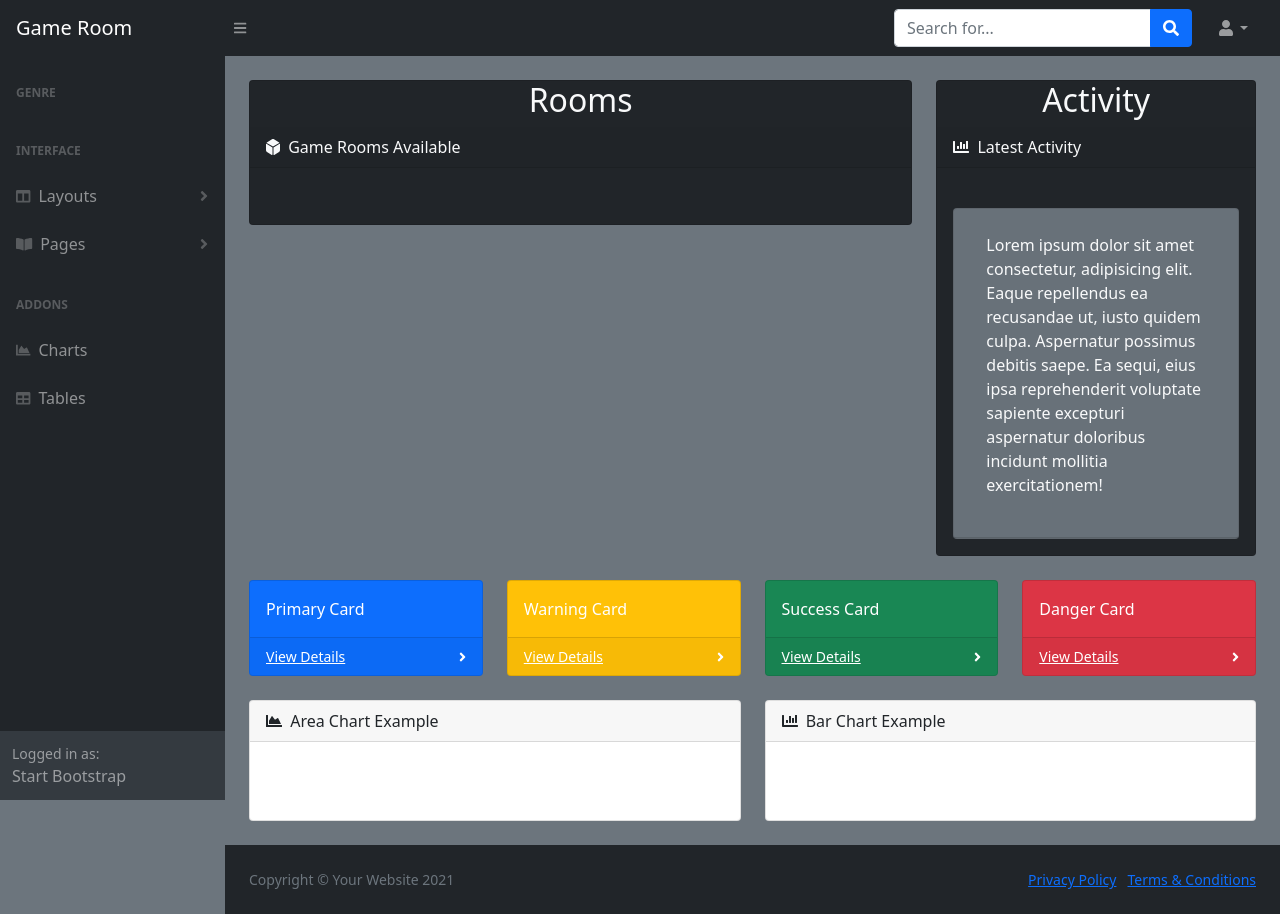
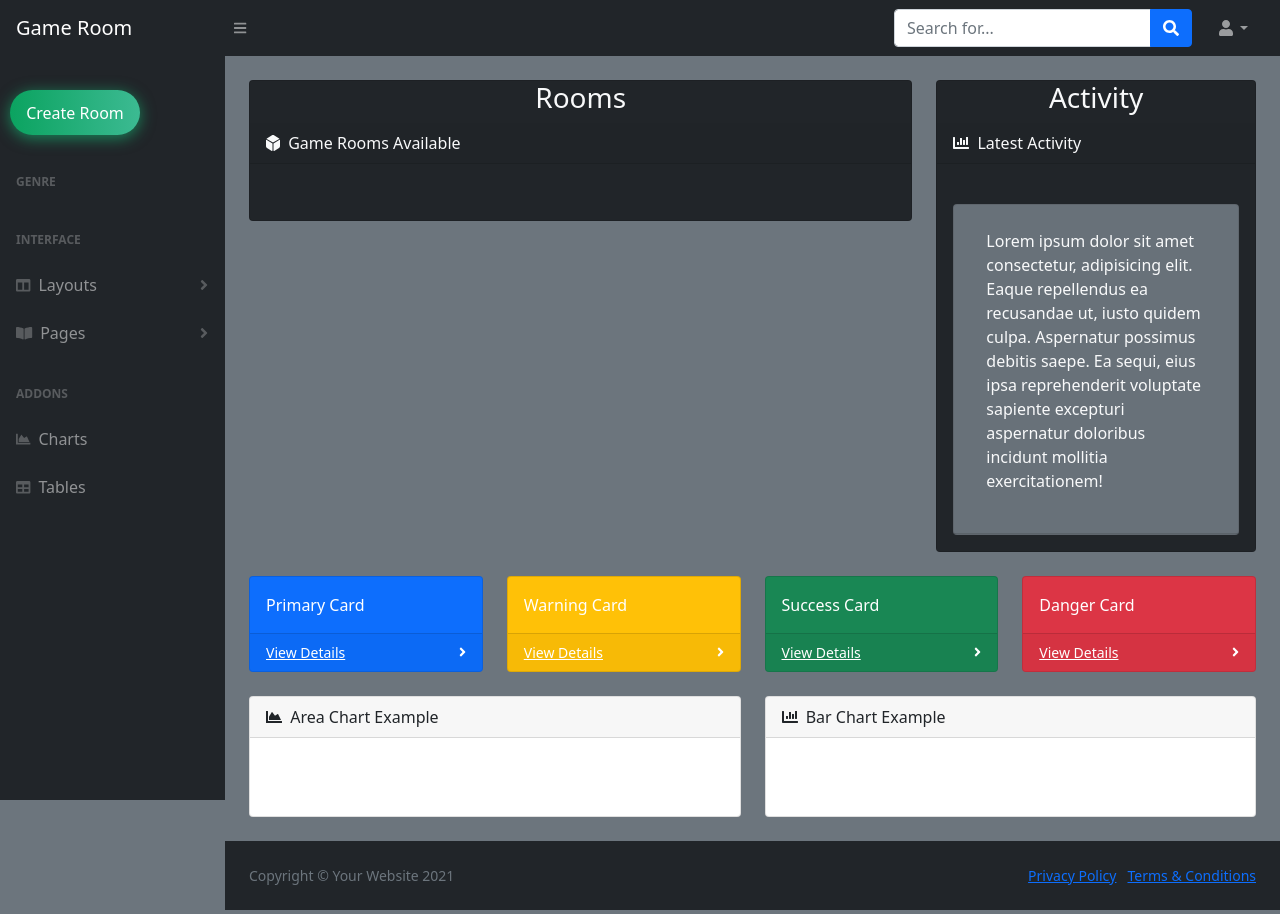
Before and after one commit to Ario124/Game_Room, a Django app: page / in a window 1280 px wide. Run offline with Django 3.2, Linux system fonts and the light colour scheme; data that the repository does not hold is empty.

Commit message:
Added Create Room button inside sidebar

```diff
--- a/base/templates/base/home.html
+++ b/base/templates/base/home.html
@@ -16,7 +16,7 @@
     <body class="sb-nav-fixed bg-secondary">
         <nav class="sb-topnav navbar navbar-expand navbar-dark bg-dark">
             <!-- Navbar Brand-->
-            <a class="navbar-brand ps-3" href="index.html">Game Room</a>
+            <a class="navbar-brand ps-3 game-room-title" href="#">Game Room</a>
             <!-- Sidebar Toggle-->
             <button class="btn btn-link btn-sm order-1 order-lg-0 me-4 me-lg-0" id="sidebarToggle" href="#!"><i class="fas fa-bars"></i></button>
             <!-- Navbar Search-->
@@ -31,10 +31,14 @@
                 <li class="nav-item dropdown">
                     <a class="nav-link dropdown-toggle" id="navbarDropdown" href="#" role="button" data-bs-toggle="dropdown" aria-expanded="false"><i class="fas fa-user fa-fw"></i></a>
                     <ul class="dropdown-menu dropdown-menu-end" aria-labelledby="navbarDropdown">
-                        <li><a class="dropdown-item" href="#!">Settings</a></li>
-                        <li><a class="dropdown-item" href="#!">Activity Log</a></li>
+                        <li><a class="dropdown-item" href="#!">Profile</a></li>
+                        <li><a class="dropdown-item" href="#!">Activity</a></li>
                         <li><hr class="dropdown-divider" /></li>
-                        <li><a class="dropdown-item" href="#!">Logout</a></li>
+                        {% if request.user.is_authenticated %}
+                        <li><a class="dropdown-item" href="{% url 'logout' %}">Logout</a></li>
+                        {% else %}
+                        <li><a class="dropdown-item" href="{% url 'login' %}">Login</a></li>
+                        {% endif %}
                     </ul>
                 </li>
             </ul>
@@ -44,6 +48,8 @@
                 <nav class="sb-sidenav accordion sb-sidenav-dark" id="sidenavAccordion">
                     <div class="sb-sidenav-menu">
                         <div class="nav">
+                            <br>
+                            <a href="/"><button class="bn632-hover bn22">Create Room</button></a>
                             <div class="sb-sidenav-menu-heading">Genre</div>
                             {% for g in genre %}
                             <a class="nav-link" href="index.html"><div class="sb-nav-link-icon"><i class="fas fa-tachometer-alt"></i></div>{{g.name}}</a>
@@ -102,10 +108,14 @@
                             </a>
                         </div>
                     </div>
+                    {% if request.user.is_authenticated %}
                     <div class="sb-sidenav-footer">
-                        <div class="small">Logged in as:</div>
-                        Start Bootstrap
+                        <div class="medium">Logged in as:</div>
+                        <br>
+                        <p class="h4 text-light">{{request.user.username}}</p>
+                        <hr>
                     </div>
+                    {% endif %}
                 </nav>
             </div>
             <div id="layoutSidenav_content">
@@ -116,7 +126,7 @@
                         <div class="row">
                             <div class="col-xl-8">
                                 <div class="bg-dark text-light card mb-4">
-                                    <h2 class="text-center">Rooms</h2>
+                                    <h3 class="text-center">Rooms</h3>
                                     <div class="card-header">
                                         <i class="fas fa-dice-d6 me-1"></i>
                                         Game Rooms Available
@@ -126,10 +136,17 @@
                                         {% for room in rooms %}
                                             <div class="bg-secondary card mb-4">
                                                 <div class="card-header">
-                                                    <h4>{{room.name}}</h4>
-                                                    <hr>
-                                                    <div class="card-body">
-                                                        <p>{{room.description}}</p>
+                                                    <div class="row">
+                                                        <div class="col-10">
+                                                            <h4>{{room.name}}</h4>
+                                                        </div>
+                                                        <div class="col-2">
+                                                            {{room.topic}}
+                                                        </div>
+                                                        <hr>
+                                                        <div class="card-body">
+                                                            <p>{{room.description}}</p>
+                                                        </div>
                                                     </div>
                                                 </div>
                                             </div>
@@ -140,7 +157,7 @@
 
                             <div class="col-xl-4">
                                 <div class="bg-dark text-light card mb-4">
-                                    <h2 class="text-center">Activity</h2>
+                                    <h3 class="text-center">Activity</h3>
                                     <div class="card-header">
                                         <i class="fas fa-chart-bar me-1"></i>
                                         Latest Activity
--- a/static/styles/style.css
+++ b/static/styles/style.css
@@ -229,3 +229,48 @@ body {
 .sb-sidenav-light .sb-sidenav-footer {
   background-color: #e9ecef;
 }
+
+.bg-create-room {
+  background-color: #343a40;
+}
+.bn632-hover {
+  width: 130px;
+  font-size: 16px;
+  font-weight: 500;
+  color: #fff;
+  cursor: pointer;
+  margin: 10px;
+  height: 45px;
+  text-align:center;
+  border: none;
+  background-size: 300% 100%;
+  border-radius: 50px;
+  moz-transition: all .4s ease-in-out;
+  -o-transition: all .4s ease-in-out;
+  -webkit-transition: all .4s ease-in-out;
+  transition: all .4s ease-in-out;
+}
+
+.bn632-hover:hover {
+  background-position: 100% 0;
+  moz-transition: all .4s ease-in-out;
+  -o-transition: all .4s ease-in-out;
+  -webkit-transition: all .4s ease-in-out;
+  transition: all .4s ease-in-out;
+  border: solid 1px;
+}
+
+.bn632-hover:focus {
+  outline: none;
+}
+
+.bn632-hover.bn22 {
+  background-image: linear-gradient(
+    to right,
+    #0ba360,
+    #3cba92,
+    #30dd8a,
+    #2bb673
+  );
+  box-shadow: 0 3px 15px 0 rgba(23, 168, 108, 0.75);
+}
```
Also changed, not shown: README.md.
